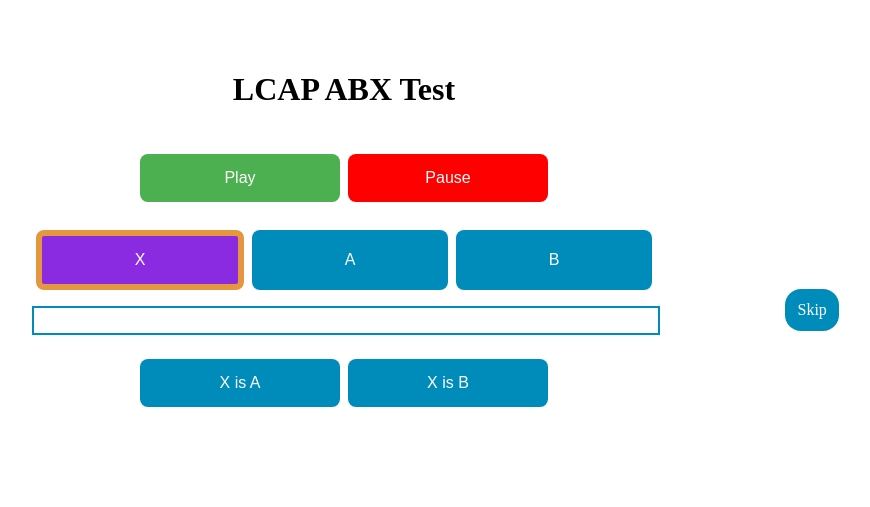
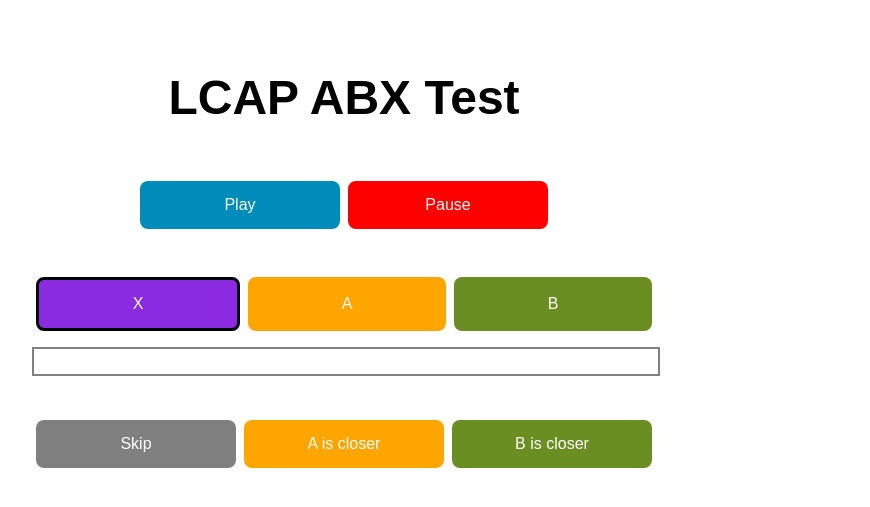
Before and after one commit to mhrice/lcap-listening-test, a Flask app: template templates/index.html in a window 1280 px wide. Shown: the top 507 px of the page, without its empty margins (296-1166 px from the left). Run offline with Flask 3, Linux system fonts and the light colour scheme; the template is opened without the code that fills it: most values are stand-ins (such as "Sample title", 1, 10 or a date in 2020).

Commit message:
updating page layout and styles, also search for all file extensions

```diff
--- a/app.py
+++ b/app.py
@@ -19,9 +19,14 @@ file_x = ""
 @app.route("/")
 def index():
     global file_a, file_b, file_x
-    audio_files = glob.glob(
-        os.path.join(app.config["Audio_DIR"], "**/*.wav"), recursive=True
-    )
+    audio_files = []
+
+    # Get all audio files
+    for ext in ["**/*.flac", "**/*.mp3", "**/*.wav", "**/*.ogg", "**/*.aiff"]:
+        audio_files.extend(
+            glob.glob(os.path.join(app.config["Audio_DIR"], ext), recursive=True)
+        )
+
     file_a, file_b, file_x = random.sample(audio_files, 3)
     print(file_a, file_b, file_x)
     return render_template("index.html", file_a=file_a, file_b=file_b, file_x=file_x)
@@ -34,16 +39,24 @@ def submit():
         print(request.form)
         # Get button name
         button_text = request.form["data"]
-        if button_text == "X is A":
+        if button_text == "A is closer":
             print("A selected")
             answer = file_a
-        elif button_text == "X is B":
+        elif button_text == "B is closer":
             print("B selected")
             answer = file_b
-        output = {"A": file_a, "B": file_b, "X": file_x, "selected": answer, "user": getpass.getuser()}
-        fname = os.path.join("submissions", datetime.datetime.now().strftime("%y-%m-%d-%H-%M-%S-%f") + ".json")
+        output = {
+            "A": file_a,
+            "B": file_b,
+            "X": file_x,
+            "selected": answer,
+            "user": getpass.getuser(),
+        }
+        fname = os.path.join(
+            "submissions",
+            datetime.datetime.now().strftime("%y-%m-%d-%H-%M-%S-%f") + ".json",
+        )
         with open(fname, "w") as f:
             json.dump(output, f, indent=4)
 
-
     return redirect(url_for("index"))
--- a/static/style.css
+++ b/static/style.css
@@ -12,7 +12,7 @@
 }
 
 .audio-files-container {
-    margin-top: 20px;
+    margin-top: 40px;
     display: flex;
     flex-direction: column;
     position: relative;
@@ -45,7 +45,7 @@
 
 
 #playButton {
-    background-color: #4CAF50; /* Green */
+    background-color: #008CBA; /* Green */
 }
 #playButton:hover {
     background-color: rgba(120, 115, 115, 0.79);
@@ -62,18 +62,32 @@
 #audioXButton {
     background-color:blueviolet;
 }
-#audioXButton:hover {
-    background-color: rgba(120, 115, 115, 0.79);
 
+
+#audioAButton {
+    background-color:orange;
 }
 
+#selectA {
+    background-color:orange;
+}
+
+#audioBButton {
+    background-color:olivedrab;
+}
+
+#selectB {
+    background-color:olivedrab;
+}
+
+
 .selected {
-    border: 6px solid rgb(229, 151, 63);
+    border: 3px solid black;
 }
 
 .slider-container {
     margin-top: 12px;
-    border: 2px solid #008CBA;
+    border: 2px solid grey;
     width: 100%;
 }
 .hp_slide {
@@ -83,27 +97,28 @@
 
 .hp_range {
     width: 0;
-    background: #008CBA;
+    background: grey;
     height: 25px;
 }
 
 #skip-button {
-    position: absolute;
-    right: -30%;
-    bottom: 0%;
-    /* transform: translateY(-50%); */
-    width: 30px;
-    border-radius: 16px;
-    padding: 12px;
+    background-color: grey;
 }
 
 .submit-buttons {
     display: flex;
     justify-content: space-between;
-    margin-top: 20px;
+    margin-top: 40px;
     /* width: 80%; */
 }
 .submit-buttons button {
     min-width: 200px;
     margin: 4px;
 }
+
+.lead {
+    margin-top: 20px;
+    font-size: 48px;
+    font-weight: bold;
+    font-family: sans-serif;
+}
--- a/templates/index.html
+++ b/templates/index.html
@@ -9,7 +9,7 @@
     <link rel="stylesheet" type="text/css" href="{{ url_for('static', filename='style.css') }}">
 </head>
 <div class="container">
-    <h1>LCAP ABX Test</h1>
+    <h1 class="lead">LCAP ABX Test</h1>
     <!-- <div>{{file_x}}<br> {{file_a}}<br> {{file_b}}</div> -->
     <div class="global-buttons-container">
         <button class = "button" id="playButton">Play</button>
@@ -26,15 +26,18 @@
                 <div class="hp_range"></div>
             </div>
         </div>
-        <div class="button" id="skip-button">Skip</div>
     </div>
     <div class="submit-buttons">
-        <form action="/submit" method="post">
-            <input type="submit" name="data" value="X is A" class = "button" id="selectA"></input>
+        <form>
+            <input type="submit" class="button" id="skip-button" value="Skip"></input>
         </form>
         <form action="/submit" method="post">
-            <input type="submit" name="data" value="X is B" class = "button" id="selectB"></input>
+            <input type="submit" name="data" value="A is closer" class = "button" id="selectA"></input>
         </form>
+        <form action="/submit" method="post">
+            <input type="submit" name="data" value="B is closer" class = "button" id="selectB"></input>
+        </form>
+
     </div>
 </div>
 <script>
```
